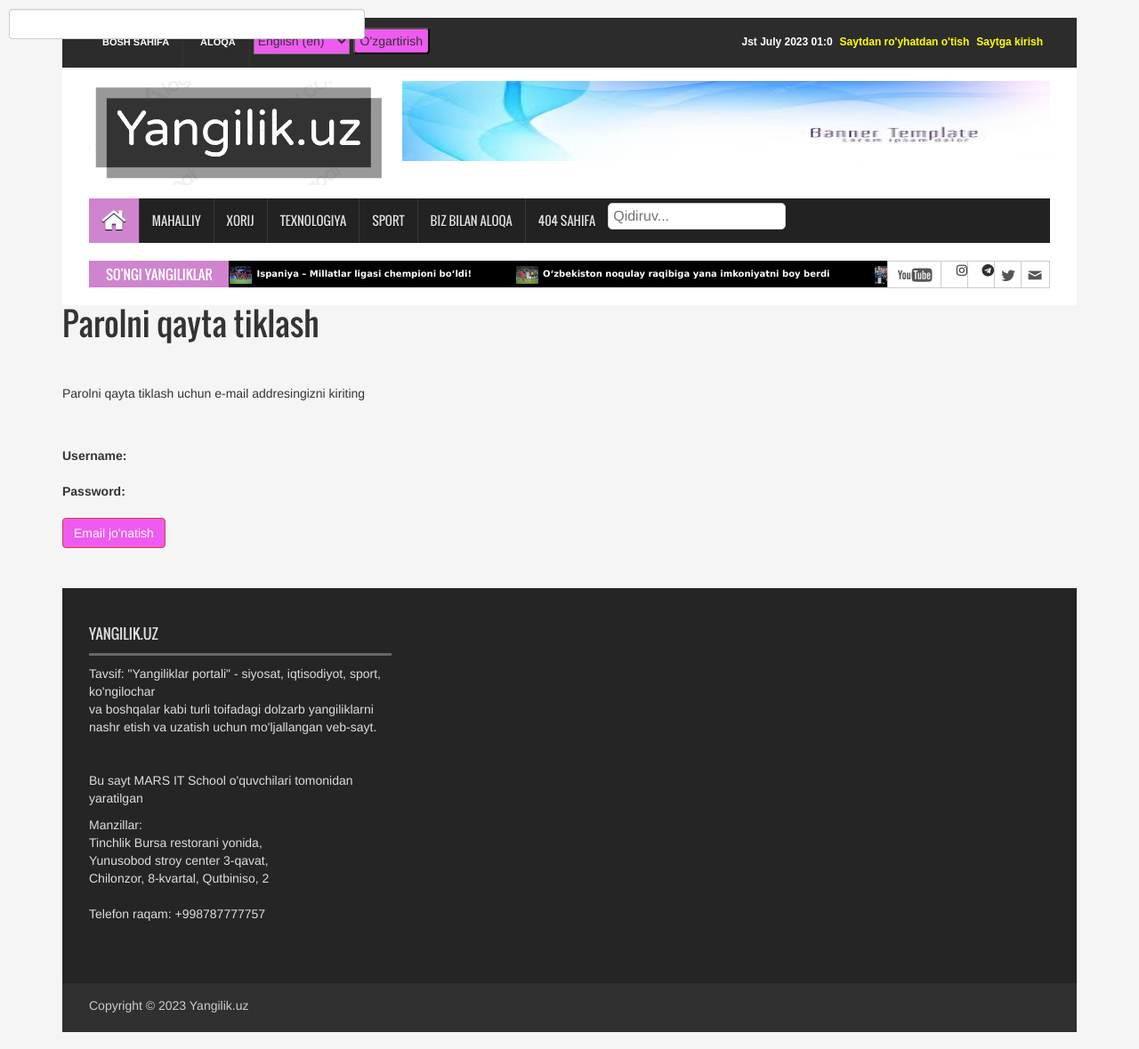
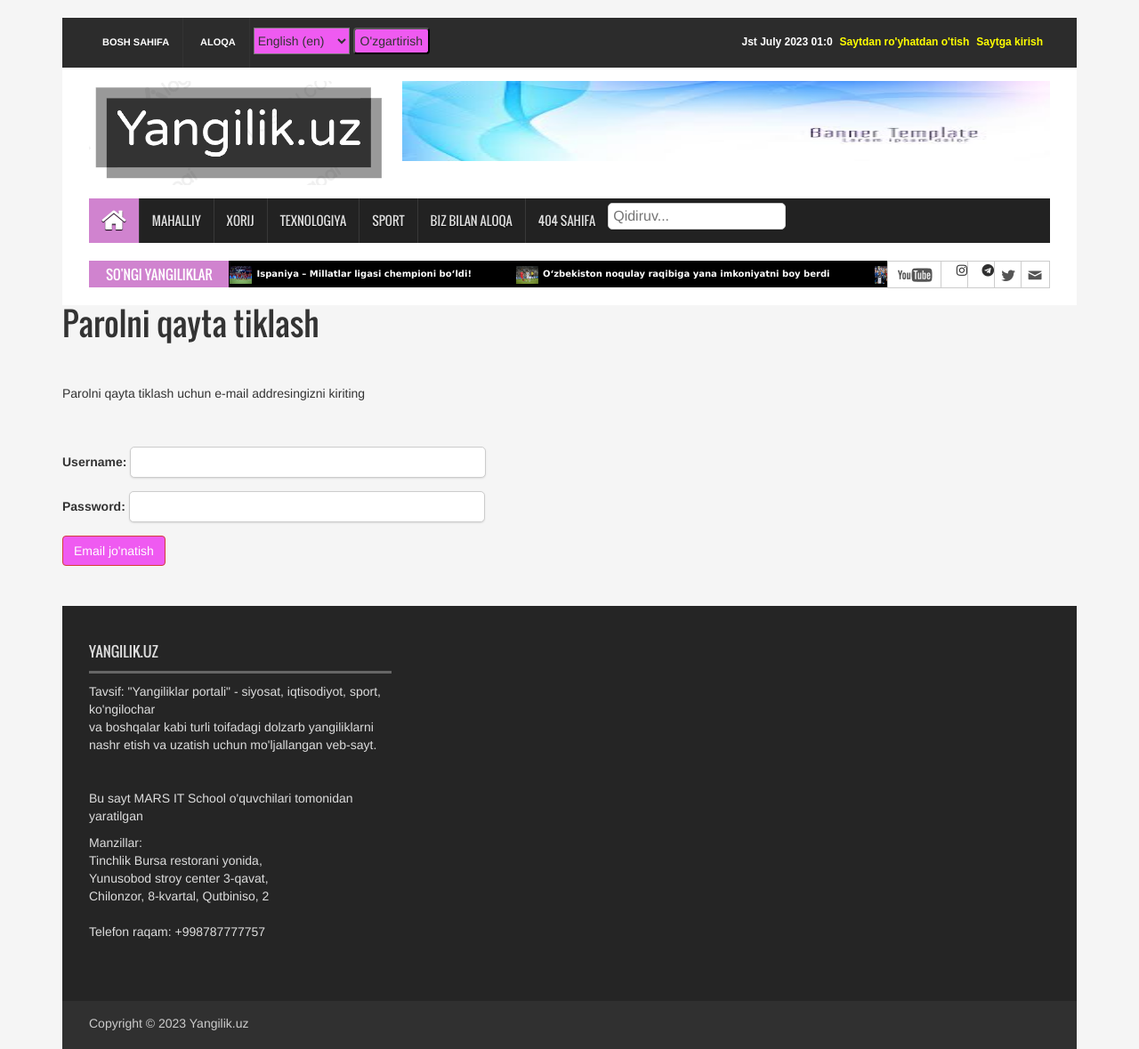
Before and after one commit to Abdualimov07/yanglik, a Django app: template templates/account/password_reset_form.html in a window 1280 px wide. Shown: the top 1179 px of the page at 89% size. Run offline with Django 4.2, Linux system fonts and the light colour scheme; data comes from the database, SQL or seed files in the repository; tables that the repository leaves empty hold one stand-in row (values such as "Sample post"); the template is opened without the code that fills it: values that come from a table or form of the project are taken from there, most other values are stand-ins (such as "Sample title", 1, 10 or a date in 2020); some libraries are stand-ins or nearby versions.

Commit message:
Update password_reset_form.html

```diff
--- a/templates/account/password_reset_form.html
+++ b/templates/account/password_reset_form.html
@@ -10,7 +10,7 @@
             <div class="form-group">
                 {{ field.label_tag }}
                 {{ field.errors }}
-                <input type="{{ field.field.widget.input_type }}" class="form-control" style="width:400px; position: fixed; top: 10px; left: 10px;" name="{{ field.html_name }}" id="{{ field.id_for_label }}" value="{{ field.value|default_if_none:'' }}">
+                <input type="{{ field.field.widget.input_type }}"  style="width:400px; font-size: 16px; border: 1px solid #ccc; padding: 5px; border-radius: 5px; box-shadow: 0 1px 2px rgba(0, 0, 0, 0.1); transition: border-color 0.3s, box-shadow 0.3s;" name="{{ field.html_name }}" id="{{ field.id_for_label }}" value="{{ field.value|default_if_none:'' }}">
             </div>
         {% endfor %}
         <button type="submit" class="btn btn-danger" style="border-radius:4px; background-color: #EF5AF1; text-decoration: none;">Email jo'natish</button>
```
